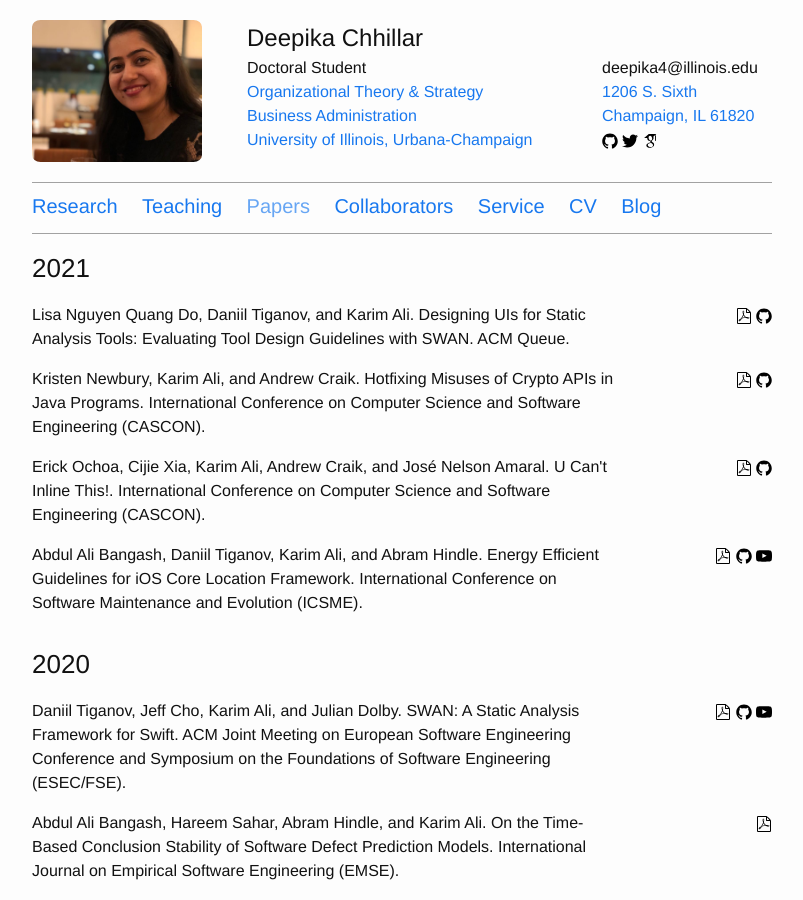
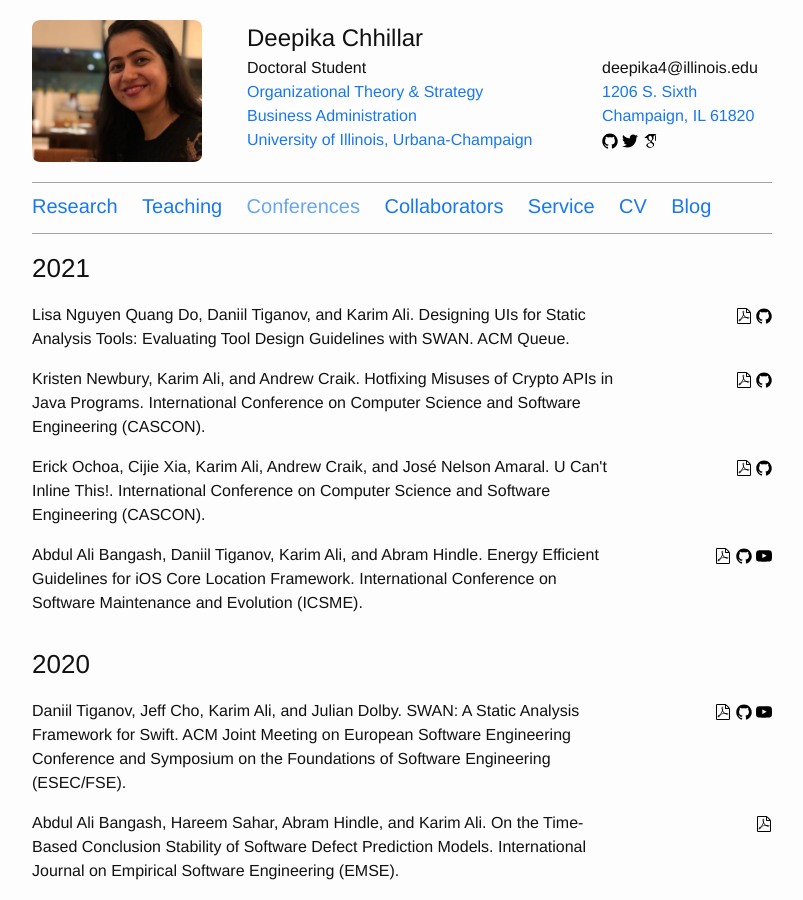
Before and after one commit to deepikachhillar/deepikachhillar.github.io, a Jekyll site: the page built from nav/conferences.md, in a window 1280 px wide and 900 px high. Shown: the whole window, without its empty margins (238-1041 px from the left). Built offline with Jekyll 4.4.1, drawn with Linux system fonts in a browser that asks for light colours.

Commit message:
Update and rename papers.md to conferences.md

```diff
--- a/nav/papers.md
+++ b/nav/conferences.md
@@ -1,7 +1,7 @@
 ---
 layout: default
-title: Papers
-permalink: /papers/
+title: Conferences
+permalink: /conferences/
 weight: 3
 group: pubs
 ---
```
